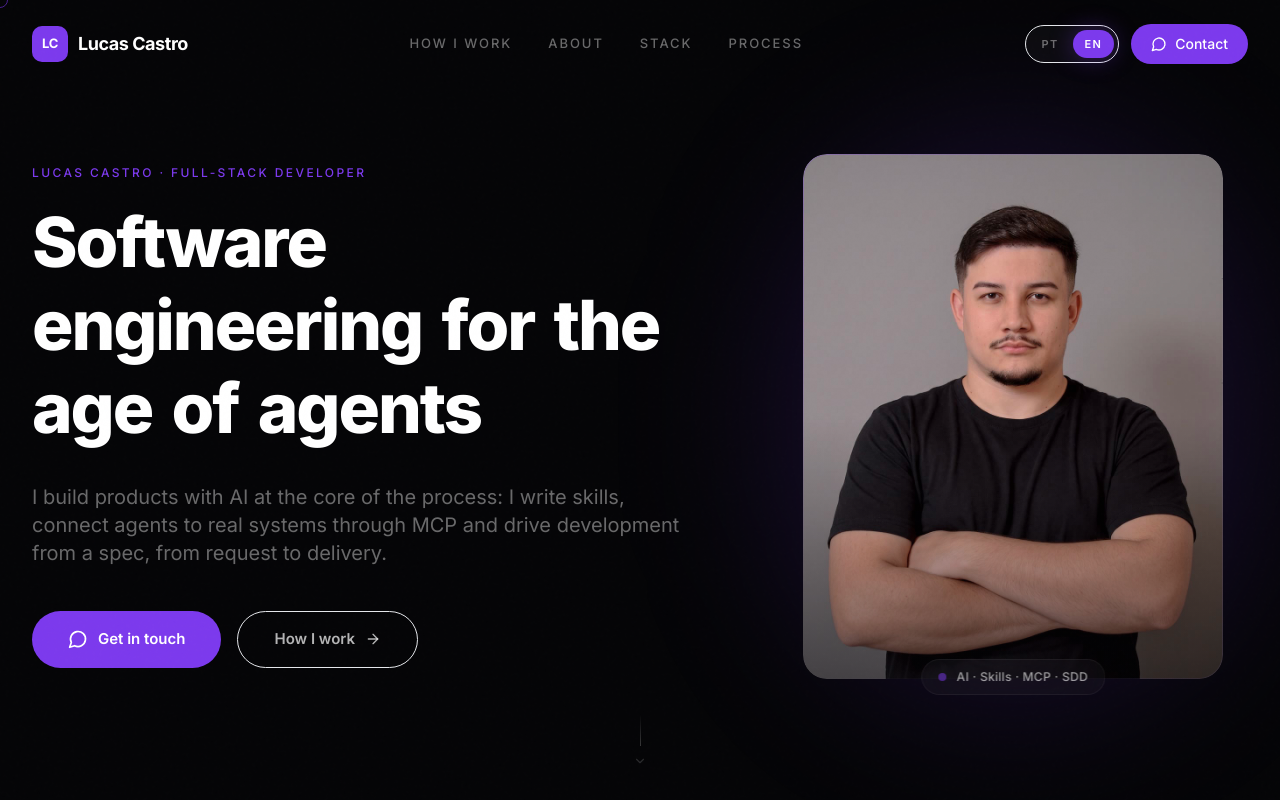
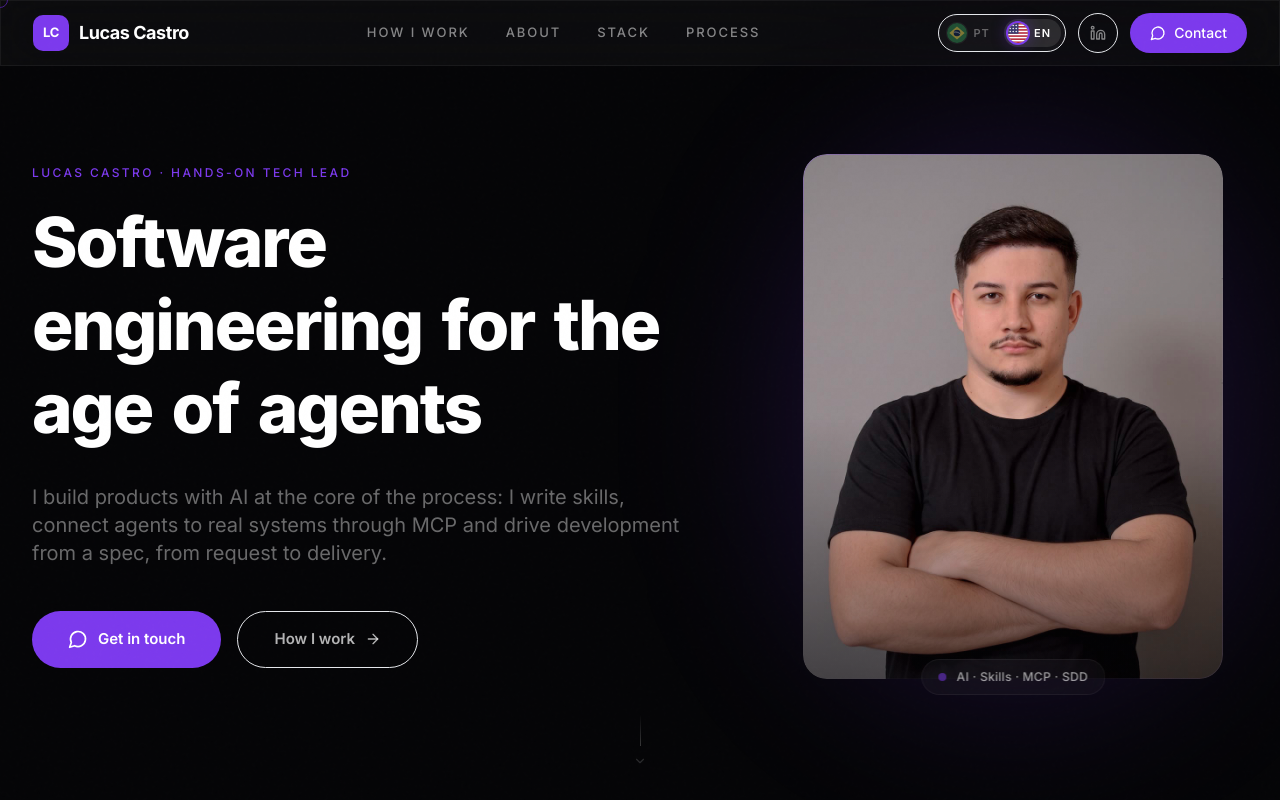
Before and after one commit to Lucastro99/lucas-page, a React (Vite) app: page / in a window 1280 px wide. Shown: the top 800 px of the page. Built offline with nearby package versions, Linux system fonts and the light colour scheme.

Commit message:
feat: navbar fixa, idioma com bandeiras, LinkedIn e bio atualizada

```diff
--- a/index.html
+++ b/index.html
@@ -6,7 +6,7 @@
     <meta name="viewport" content="width=device-width, initial-scale=1.0" />
 
     <title>Lucas Castro — Engenharia de software com IA</title>
-    <meta name="description" content="Portfólio de Lucas Castro, desenvolvedor full-stack. IA aplicada à engenharia de software: Skills, MCP e Spec-Driven Development (SDD)." />
+    <meta name="description" content="Portfólio de Lucas Castro, Tech Lead hands-on. Arquitetura e código com IA: Skills, MCP e Spec-Driven Development (SDD)." />
     <meta name="author" content="Lucas Castro" />
     <meta name="robots" content="index, follow" />
     <meta name="theme-color" content="#050507" />
@@ -14,7 +14,7 @@
     <meta property="og:type" content="profile" />
     <meta property="og:url" content="https://lucas.zaptus.com.br/" />
     <meta property="og:title" content="Lucas Castro — Engenharia de software com IA" />
-    <meta property="og:description" content="Desenvolvedor full-stack. IA aplicada à engenharia de software: Skills, MCP e Spec-Driven Development (SDD)." />
+    <meta property="og:description" content="Tech Lead hands-on | Arquitetura e código com IA. Skills, MCP e Spec-Driven Development (SDD)." />
     <meta property="og:image" content="https://lucas.zaptus.com.br/lucas-hero.jpg" />
     <meta name="twitter:card" content="summary" />
 
--- a/src/Portfolio.tsx
+++ b/src/Portfolio.tsx
@@ -18,7 +18,7 @@ import {
   Server,
   Cpu,
   Brain,
-  Car,
+  Linkedin,
   Puzzle,
   Plug,
   FileText,
@@ -33,6 +33,7 @@ import { content, LANGS, type Content, type Lang } from "./content";
 gsap.registerPlugin(ScrollTrigger);
 
 const WHATSAPP = "https://wa.me/554491446929";
+const LINKEDIN = "https://www.linkedin.com/in/lucastroo99";
 const LANG_KEY = "portfolio-lang";
 
 function initialLang(): Lang {
@@ -59,6 +60,29 @@ function Monogram() {
 /* ═══════════════════════════════════════════════
    LANGUAGE SWITCH
    ═══════════════════════════════════════════════ */
+const FLAGS: Record<Lang, React.ReactNode> = {
+  pt: (
+    <svg viewBox="0 0 20 20" className="w-full h-full" aria-hidden="true">
+      <rect width="20" height="20" fill="#009C3B" />
+      <polygon points="10,3.4 17.6,10 10,16.6 2.4,10" fill="#FFDF00" />
+      <circle cx="10" cy="10" r="3.3" fill="#002776" />
+      <path d="M6.9 9.2c2.3-.5 4.6.1 6.3 1.6" fill="none" stroke="#fff" strokeWidth="0.7" />
+    </svg>
+  ),
+  en: (
+    <svg viewBox="0 0 20 20" className="w-full h-full" aria-hidden="true">
+      <rect width="20" height="20" fill="#fff" />
+      {[0, 2, 4, 6, 8, 10, 12].map((i) => (
+        <rect key={i} y={(i * 20) / 13} width="20" height={20 / 13} fill="#B22234" />
+      ))}
+      <rect width="10.5" height={(7 * 20) / 13} fill="#3C3B6E" />
+      {[2.2, 5.2, 8.2].map((x) =>
+        [2.4, 5.4, 8.4].map((y) => <circle key={`${x}-${y}`} cx={x} cy={y} r="0.75" fill="#fff" />)
+      )}
+    </svg>
+  ),
+};
+
 function LanguageSwitch({
   lang,
   onChange,
@@ -72,7 +96,7 @@ function LanguageSwitch({
     <div
       role="group"
       aria-label={label}
-      className="flex items-center gap-0.5 p-1 rounded-full border border-white/8 bg-white/[0.03]"
+      className="flex items-center gap-1 p-1 rounded-full border border-white/8 bg-white/[0.03]"
     >
       {LANGS.map((l) => {
         const active = l.code === lang;
@@ -82,14 +106,24 @@ function LanguageSwitch({
             type="button"
             lang={l.code}
             title={l.name}
+            aria-label={l.name}
             aria-pressed={active}
             onClick={() => onChange(l.code)}
-            className={`hoverable px-3 py-1.5 rounded-full text-[11px] font-semibold tracking-[0.12em] transition-all duration-500 ${
+            className={`hoverable flex items-center gap-1.5 pl-1 pr-2.5 py-1 rounded-full text-[11px] font-semibold tracking-[0.1em] transition-all duration-500 ${
               active
-                ? "bg-primary text-white shadow-[0_0_24px_rgba(124,58,237,0.35)]"
-                : "text-white/40 hover:text-white"
+                ? "bg-white/10 text-white"
+                : "text-white/35 hover:text-white/80"
             }`}
           >
+            <span
+              className={`block w-5 h-5 rounded-full overflow-hidden transition-all duration-500 ${
+                active
+                  ? "ring-2 ring-primary shadow-[0_0_16px_rgba(124,58,237,0.5)]"
+                  : "opacity-50 grayscale-[40%] ring-1 ring-white/10"
+              }`}
+            >
+              {FLAGS[l.code]}
+            </span>
             {l.label}
           </button>
         );
@@ -99,7 +133,7 @@ function LanguageSwitch({
 }
 
 /* ═══════════════════════════════════════════════
-   NAVBAR
+   NAVBAR — always visible, fixed at the top
    ═══════════════════════════════════════════════ */
 function Navbar({
   t,
@@ -110,58 +144,44 @@ function Navbar({
   lang: Lang;
   onLangChange: (lang: Lang) => void;
 }) {
-  const navRef = useRef<HTMLElement>(null);
-  const [scrolled, setScrolled] = useState(false);
-
-  useEffect(() => {
-    const handleScroll = () => setScrolled(window.scrollY > 60);
-    handleScroll();
-    window.addEventListener("scroll", handleScroll);
-
-    if (navRef.current) {
-      gsap.fromTo(
-        navRef.current,
-        { y: -100, opacity: 0 },
-        { y: 0, opacity: 1, duration: 1.2, delay: 0.5, ease: "power3.out" }
-      );
-    }
-
-    return () => window.removeEventListener("scroll", handleScroll);
-  }, []);
-
   return (
-    <nav
-      ref={navRef}
-      className={`fixed top-0 left-0 right-0 z-50 transition-all duration-700 ${
-        scrolled ? "py-3 glass" : "py-6 bg-transparent"
-      }`}
-    >
-      <div className="max-w-7xl mx-auto px-6 sm:px-8 flex items-center justify-between gap-4">
-        <a href="#" className="flex items-center gap-2.5 group hoverable">
+    <nav className="fixed top-0 left-0 right-0 z-50 py-3 glass">
+      <div className="max-w-7xl mx-auto px-4 sm:px-8 flex items-center justify-between gap-3 sm:gap-4">
+        <a href="#" className="flex items-center gap-2.5 group hoverable flex-shrink-0">
           <Monogram />
-          <span className="hidden sm:inline text-lg font-bold tracking-tight font-display">
+          <span className="hidden sm:inline md:hidden lg:inline text-lg font-bold tracking-tight font-display">
             Lucas Castro
           </span>
         </a>
 
-        <div className="hidden lg:flex items-center gap-9">
+        <div className="hidden md:flex items-center gap-6 lg:gap-9">
           {t.nav.links.map((item) => (
             <a
               key={item.href}
               href={item.href}
-              className="hoverable text-[13px] text-white/40 hover:text-white transition-colors duration-500 uppercase tracking-[0.15em] font-medium"
+              className="hoverable text-[12px] lg:text-[13px] text-white/50 hover:text-white transition-colors duration-500 uppercase tracking-[0.15em] font-medium whitespace-nowrap"
             >
               {item.label}
             </a>
           ))}
         </div>
 
-        <div className="flex items-center gap-3">
+        <div className="flex items-center gap-2 sm:gap-3 flex-shrink-0">
           <LanguageSwitch lang={lang} onChange={onLangChange} label={t.nav.language} />
+          <a
+            href={LINKEDIN}
+            target="_blank"
+            rel="noopener noreferrer"
+            aria-label="LinkedIn"
+            title="LinkedIn"
+            className="hoverable hidden sm:inline-flex items-center justify-center w-10 h-10 rounded-full border border-white/8 text-white/50 hover:text-white hover:border-white/20 hover:bg-white/5 transition-all duration-500"
+          >
+            <Linkedin className="h-4 w-4" />
+          </a>
           <a
             href={WHATSAPP}
             aria-label={t.nav.contact}
-            className="hoverable btn-magnetic inline-flex items-center gap-2 px-4 sm:px-5 py-2.5 bg-primary text-white text-sm font-medium rounded-full hover:bg-primary/80 transition-all duration-500 hover:shadow-[0_0_40px_rgba(124,58,237,0.3)]"
+            className="hoverable btn-magnetic inline-flex items-center gap-2 px-3.5 sm:px-5 py-2.5 bg-primary text-white text-sm font-medium rounded-full hover:bg-primary/80 transition-all duration-500 hover:shadow-[0_0_40px_rgba(124,58,237,0.3)]"
           >
             <MessageCircle className="h-4 w-4" />
             <span className="hidden sm:inline">{t.nav.contact}</span>
@@ -668,6 +688,10 @@ function PortfolioPage({
               </h3>
               <p className="gsap-reveal text-primary font-medium mb-8 text-[15px]">{t.about.role}</p>
 
+              <p className="gsap-reveal font-display text-2xl sm:text-3xl font-bold leading-snug tracking-tight text-gradient mb-8">
+                {t.about.lead}
+              </p>
+
               {t.about.bio.map((paragraph, i) => (
                 <p key={i} className="gsap-reveal text-white/45 leading-[1.8] mb-5 text-base">
                   {paragraph}
@@ -831,7 +855,7 @@ function PortfolioPage({
             {t.cta.title}
           </h2>
           <p className="gsap-reveal text-white/40 text-lg mb-14 max-w-xl mx-auto">{t.cta.text}</p>
-          <div className="gsap-reveal flex justify-center">
+          <div className="gsap-reveal flex flex-col sm:flex-row justify-center gap-4">
             <a
               href={WHATSAPP}
               className="hoverable btn-magnetic inline-flex items-center justify-center gap-2.5 px-10 py-5 bg-primary text-white font-semibold rounded-full text-lg hover:shadow-[0_0_60px_rgba(124,58,237,0.35)] transition-all duration-500"
@@ -839,6 +863,15 @@ function PortfolioPage({
               <MessageCircle className="h-5 w-5" />
               {t.cta.button}
               <ArrowUpRight className="h-4 w-4" />
+            </a>
+            <a
+              href={LINKEDIN}
+              target="_blank"
+              rel="noopener noreferrer"
+              className="hoverable btn-magnetic inline-flex items-center justify-center gap-2.5 px-10 py-5 border border-white/8 text-white/70 font-semibold rounded-full text-lg hover:bg-white/5 hover:border-white/15 transition-all duration-500"
+            >
+              <Linkedin className="h-5 w-5" />
+              LinkedIn
             </a>
           </div>
         </div>
@@ -849,7 +882,7 @@ function PortfolioPage({
          ═══════════════════════════════════ */}
       <footer className="border-t border-white/[0.03] py-16">
         <div className="max-w-7xl mx-auto px-6 sm:px-8">
-          <div className="grid md:grid-cols-3 gap-12">
+          <div className="flex flex-col md:flex-row md:items-start md:justify-between gap-12">
             <div>
               <div className="flex items-center gap-2.5 mb-4">
                 <Monogram />
@@ -860,25 +893,18 @@ function PortfolioPage({
 
             <div>
               <h3 className="text-[11px] font-semibold uppercase tracking-[0.2em] text-white/40 mb-5">
-                {t.footer.projects}
+                {t.footer.contact}
               </h3>
               <div className="space-y-3">
                 <a
-                  href="https://tampaplaca.zaptus.com.br/"
-                  title={t.footer.tampaPlacaTitle}
+                  href={LINKEDIN}
+                  target="_blank"
+                  rel="noopener noreferrer"
                   className="hoverable flex items-center gap-2.5 text-white/35 hover:text-white/70 transition-colors duration-500 text-sm"
                 >
-                  <Car className="h-4 w-4" />
-                  TampaPlaca
+                  <Linkedin className="h-4 w-4" />
+                  LinkedIn
                 </a>
-                <p className="text-white/25 text-xs leading-relaxed">{t.footer.tampaPlacaDesc}</p>
-              </div>
-            </div>
-
-            <div>
-              <h3 className="text-[11px] font-semibold uppercase tracking-[0.2em] text-white/40 mb-5">
-                {t.footer.contact}
-              </h3>
                 <a
                   href={WHATSAPP}
                   className="hoverable flex items-center gap-2.5 text-white/35 hover:text-white/70 transition-colors duration-500 text-sm"
@@ -886,6 +912,7 @@ function PortfolioPage({
                   <MessageCircle className="h-4 w-4" />
                   WhatsApp
                 </a>
+              </div>
             </div>
           </div>
 
--- a/src/content.ts
+++ b/src/content.ts
@@ -9,7 +9,7 @@ const pt = {
   meta: {
     title: "Lucas Castro — Engenharia de software com IA",
     description:
-      "Portfólio de Lucas Castro, desenvolvedor full-stack. IA aplicada à engenharia de software: Skills, MCP e Spec-Driven Development (SDD).",
+      "Portfólio de Lucas Castro, Tech Lead hands-on. Arquitetura e código com IA: IA aplicada à engenharia de software: Skills, MCP e Spec-Driven Development (SDD).",
   },
   nav: {
     links: [
@@ -23,7 +23,7 @@ const pt = {
   },
   hero: {
     badge: "IA · Skills · MCP · SDD",
-    kicker: "Lucas Castro · Desenvolvedor Full-Stack",
+    kicker: "Lucas Castro · Tech Lead hands-on",
     title: "Engenharia de software na era dos agentes",
     subtitle:
       "Construo produtos com IA no centro do processo: escrevo skills, conecto agentes a sistemas reais via MCP e conduzo o desenvolvimento por especificação, do pedido à entrega.",
@@ -89,10 +89,14 @@ const pt = {
     label: "Quem sou",
     title: "Sobre mim",
     name: "Lucas Ramos de Castro",
-    role: "Desenvolvedor Full-Stack · Engenharia com IA",
+    role: "Tech Lead hands-on | Arquitetura e código com IA",
+    lead: "Code is cheap. Good decisions aren't.",
     bio: [
-      "Desenvolvedor full-stack focado em transformar dores reais em produto funcionando, com velocidade. Formado em Análise e Desenvolvimento de Sistemas pela Unipar, com pós-graduação em Inteligência Artificial pela Unicesumar.",
-      "Já atuei como Tech Manager liderando squads em um produto de marketing digital, responsável por decisões técnicas e entregas contínuas. Hoje meu foco é engenharia de software com agentes: skills, MCP e desenvolvimento guiado por especificação.",
+      "Sou Tech Lead hands-on. Programo todo dia, só que hoje com agentes de IA fazendo boa parte do trabalho pesado.",
+      "Trabalho com skills, agentes e servidores MCP que eu mesmo criei, além de SDD, e coloco em produção em uma tarde o que antes levava dias.",
+      "Só que entregar rápido resolve metade do problema. A outra metade é uma pergunta: isso realmente faz sentido?",
+      "Gosto de entrega rápida e de código com qualidade.",
+      "Formado em Análise e Desenvolvimento de Sistemas pela Unipar, com pós-graduação em Inteligência Artificial pela Unicesumar.",
     ],
     stats: [
       { label: "Tech Manager", sub: "Líder de squads" },
@@ -191,10 +195,7 @@ const pt = {
     button: "Fale comigo no WhatsApp",
   },
   footer: {
-    tagline: "Desenvolvedor full-stack. IA, Skills, MCP e SDD.",
-    projects: "Projetos",
-    tampaPlacaTitle: "TampaPlaca: esconda a placa do carro na foto antes de postar",
-    tampaPlacaDesc: "Tampa a placa do carro na foto, grátis e no navegador.",
+    tagline: "Tech Lead hands-on | Arquitetura e código com IA",
     contact: "Contato",
     rights: "Todos os direitos reservados.",
   },
@@ -206,7 +207,7 @@ const en: Content = {
   meta: {
     title: "Lucas Castro — AI-native software engineering",
     description:
-      "Portfolio of Lucas Castro, full-stack developer. AI applied to software engineering: Skills, MCP and Spec-Driven Development (SDD).",
+      "Portfolio of Lucas Castro, hands-on Tech Lead. Architecture and code with AI: AI applied to software engineering: Skills, MCP and Spec-Driven Development (SDD).",
   },
   nav: {
     links: [
@@ -220,7 +221,7 @@ const en: Content = {
   },
   hero: {
     badge: "AI · Skills · MCP · SDD",
-    kicker: "Lucas Castro · Full-Stack Developer",
+    kicker: "Lucas Castro · Hands-on Tech Lead",
     title: "Software engineering for the age of agents",
     subtitle:
       "I build products with AI at the core of the process: I write skills, connect agents to real systems through MCP and drive development from a spec, from request to delivery.",
@@ -286,10 +287,14 @@ const en: Content = {
     label: "Who I am",
     title: "About me",
     name: "Lucas Ramos de Castro",
-    role: "Full-Stack Developer · AI Engineering",
+    role: "Hands-on Tech Lead | Architecture and code with AI",
+    lead: "Code is cheap. Good decisions aren't.",
     bio: [
-      "Full-stack developer focused on turning real pain points into working product, fast. I hold a degree in Systems Analysis and Development from Unipar and a postgraduate degree in Artificial Intelligence from Unicesumar.",
-      "I have worked as a Tech Manager leading squads on a digital marketing product, owning technical decisions and continuous delivery. Today my focus is software engineering with agents: skills, MCP and spec-driven development.",
+      "I'm a hands-on Tech Lead. I code every day, only now with AI agents doing a good part of the heavy lifting.",
+      "I work with skills, agents and MCP servers I built myself, plus SDD, and I ship to production in an afternoon what used to take days.",
+      "But shipping fast solves only half of the problem. The other half is a question: does this actually make sense?",
+      "I like fast delivery and quality code.",
+      "I hold a degree in Systems Analysis and Development from Unipar and a postgraduate degree in Artificial Intelligence from Unicesumar.",
     ],
     stats: [
       { label: "Tech Manager", sub: "Squad lead" },
@@ -388,10 +393,7 @@ const en: Content = {
     button: "Message me on WhatsApp",
   },
   footer: {
-    tagline: "Full-stack developer. AI, Skills, MCP and SDD.",
-    projects: "Projects",
-    tampaPlacaTitle: "TampaPlaca: hide your car's license plate in a photo before posting",
-    tampaPlacaDesc: "Hides the license plate in your car photo, free and in the browser.",
+    tagline: "Hands-on Tech Lead | Architecture and code with AI",
     contact: "Contact",
     rights: "All rights reserved.",
   },
```
Lines whose indentation alone changed are shown as unchanged.
